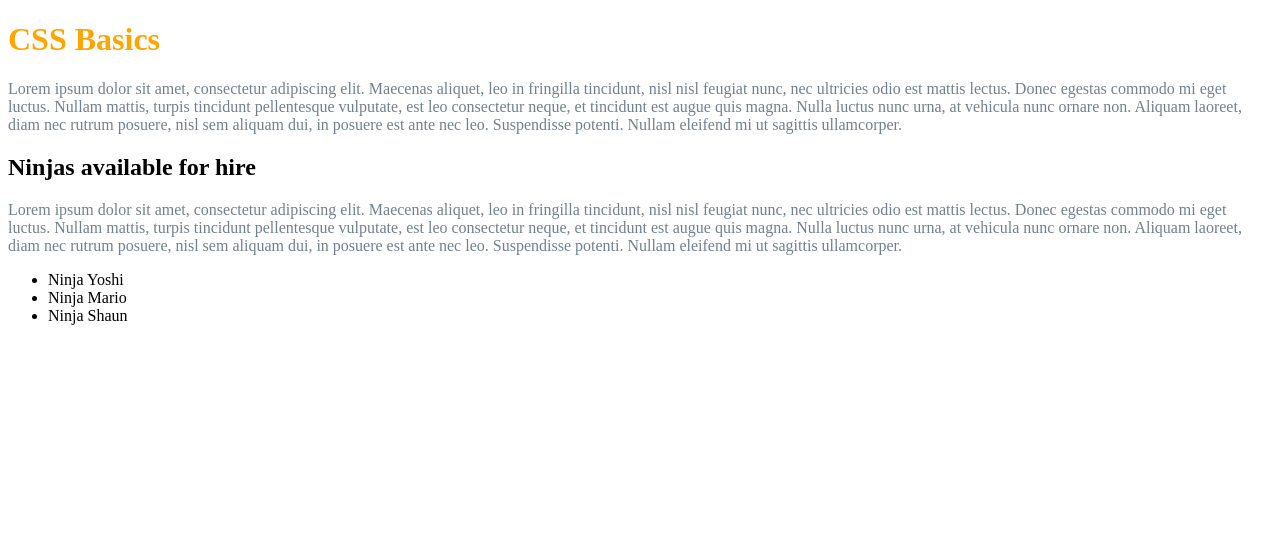
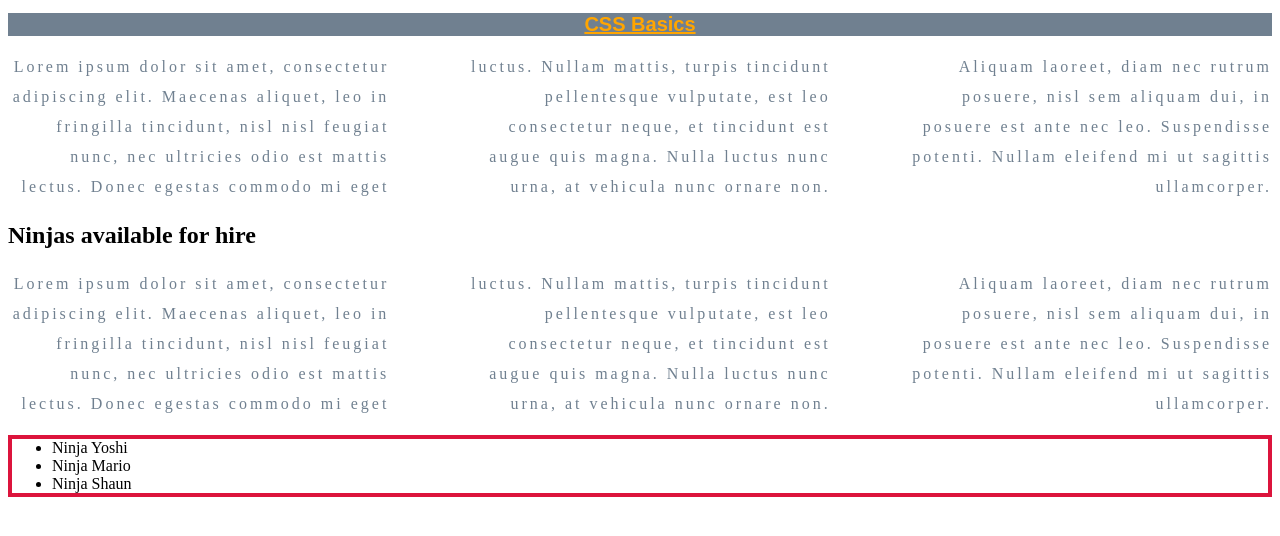
Before and after one commit to aleksandrakalas/html-and-css-course, a plain HTML site: page video-4/index.html in a window 1280 px wide. Drawn offline with Linux system fonts and the light colour scheme.

Commit message:
adding css file and moving styling to that file

```diff
--- a/video-4/index.html
+++ b/video-4/index.html
@@ -1,14 +1,7 @@
 <!DOCTYPE html>
 <html>
 <head>
-    <style>
-        h1 {
-            color: orange;
-        }
-        p {
-            color: slategray;
-        }
-    </style>
+    <link rel="stylesheet" href="styles.css">
     <title>CSS Basics</title>
 </head>
 <body>
--- /dev/null
+++ b/video-4/styles.css
@@ -0,0 +1,22 @@
+h1 {
+    color: orange;
+    background-color: slategray;
+    font-size: 20px;
+    text-decoration: underline;
+    font-family: arial;
+    text-align: center;
+}
+p {
+    color: slategray;
+    text-align: right;
+    line-height: 30px;
+    letter-spacing: 3px;
+    column-count: 3;
+    column-gap: 60px;
+}
+ul {
+    /* border-width: 4px;     hardcoded border
+    border-style: solid;
+    border-color: crimson; */
+    border: 4px solid crimson;
+}
```
Also changed, not shown: video-4/about.html (+1 -8 lines).
